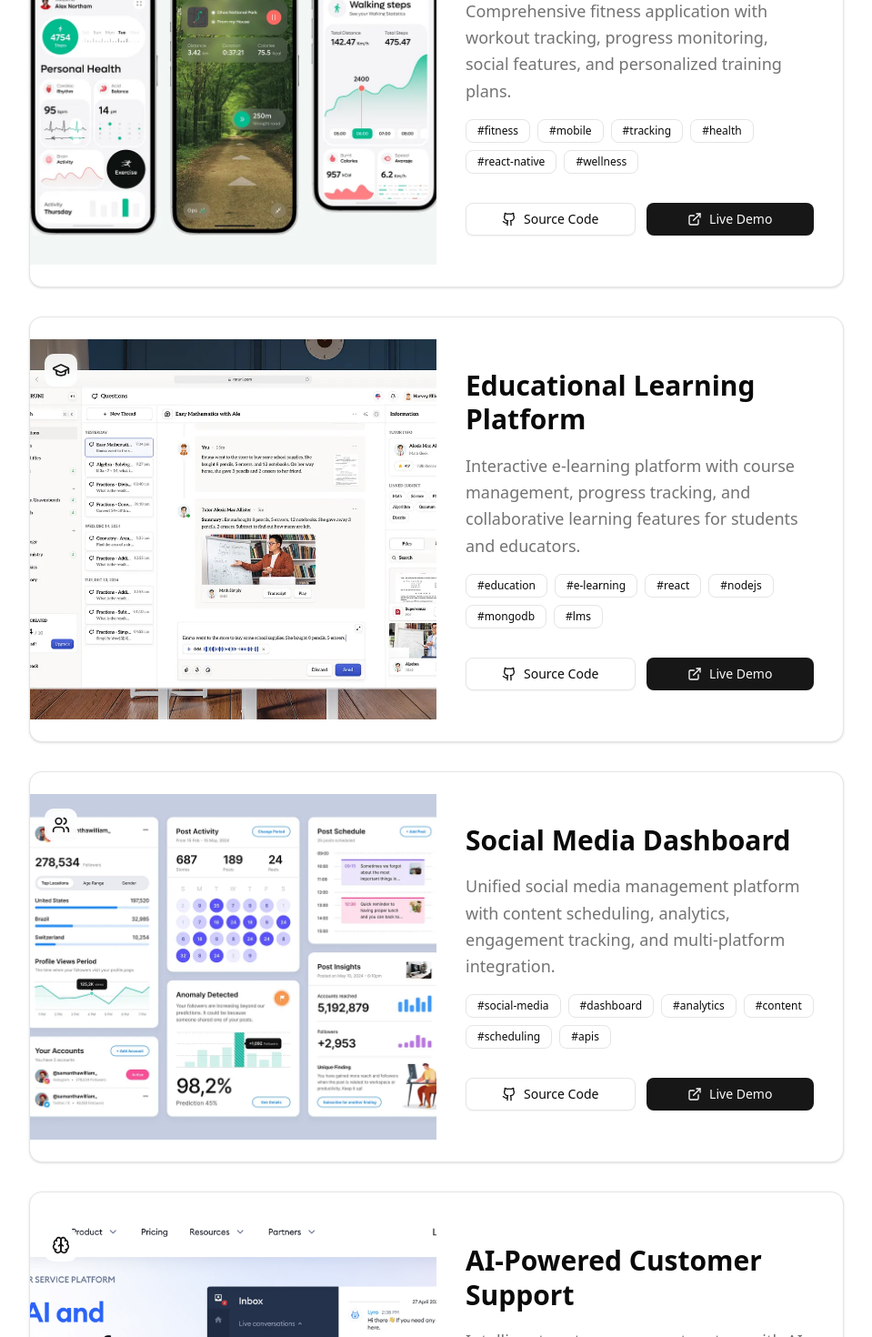
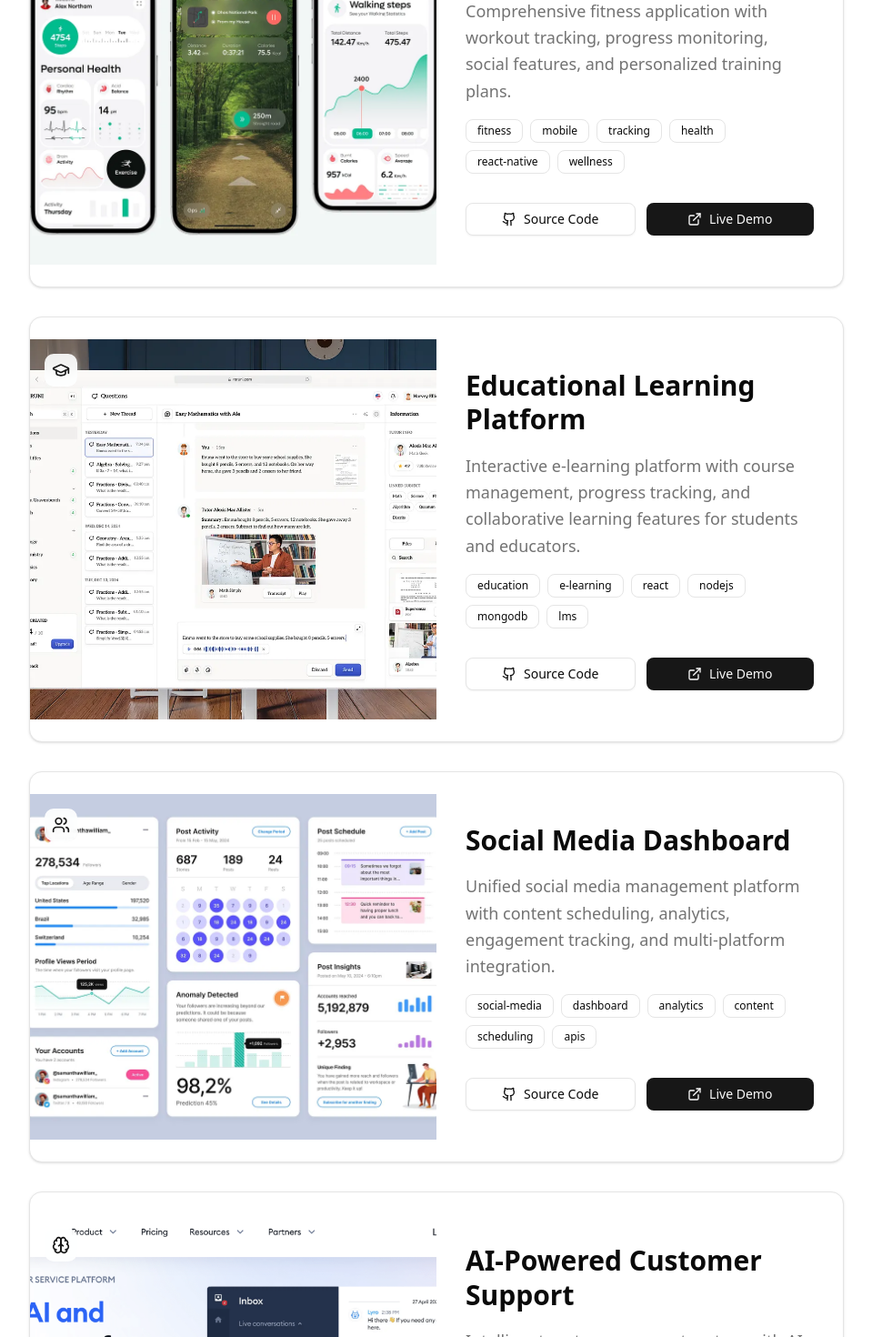
Before and after one commit to NafisRayan/NafisRayan-Portfolio, a Next.js app: page / in a window 1280 px wide. Shown: the part 4720-6190 px from the top of the page at 91% size, without its empty margins (160-1119 px from the left). Built offline with nearby package versions, Linux system fonts and the light colour scheme.

Commit message:
fix: Remove hash symbols from project tags for consistency

```diff
--- a/src/components/projects-section.tsx
+++ b/src/components/projects-section.tsx
@@ -12,7 +12,7 @@ const projects = [
 		description: "Full-featured e-commerce solution with product catalog, shopping cart, payment integration, and order management system.",
 		icon: ShoppingCart,
 		image: "/projects/E-commerce Platform.png",
-		tags: ["#ecommerce", "#react", "#nodejs", "#stripe", "#mongodb", "#responsive"],
+tags: ["ecommerce", "react", "nodejs", "stripe", "mongodb", "responsive"],
 		sourceCode: "#",
 		demoUrl: "#",
 	},
@@ -21,7 +21,7 @@ const projects = [
 		description: "Comprehensive fitness application with workout tracking, progress monitoring, social features, and personalized training plans.",
 		icon: Activity,
 		image: "/projects/Fitness Tracking App.png",
-		tags: ["#fitness", "#mobile", "#tracking", "#health", "#react-native", "#wellness"],
+tags: ["fitness", "mobile", "tracking", "health", "react-native", "wellness"],
 		sourceCode: "#",
 		demoUrl: "#",
 	},
@@ -30,7 +30,7 @@ const projects = [
 		description: "Interactive e-learning platform with course management, progress tracking, and collaborative learning features for students and educators.",
 		icon: GraduationCap,
 		image: "/projects/ducational Learning Platform.png",
-		tags: ["#education", "#e-learning", "#react", "#nodejs", "#mongodb", "#lms"],
+tags: ["education", "e-learning", "react", "nodejs", "mongodb", "lms"],
 		sourceCode: "#",
 		demoUrl: "#",
 	},
@@ -39,7 +39,7 @@ const projects = [
 		description: "Unified social media management platform with content scheduling, analytics, engagement tracking, and multi-platform integration.",
 		icon: Users,
 		image: "/projects/Social Media Dashboard.png",
-		tags: ["#social-media", "#dashboard", "#analytics", "#content", "#scheduling", "#apis"],
+tags: ["social-media", "dashboard", "analytics", "content", "scheduling", "apis"],
 		sourceCode: "#",
 		demoUrl: "#",
 	},
@@ -48,7 +48,7 @@ const projects = [
 		description: "Intelligent customer support system with AI chatbots, automated ticket routing, and sentiment analysis for enhanced customer experience.",
 		icon: Brain,
 		image: "/projects/AI-Powered Customer Support.png",
-		tags: ["#ai", "#nlp", "#chatbot", "#react", "#nodejs", "#machine-learning"],
+tags: ["ai", "nlp", "chatbot", "react", "nodejs", "machine-learning"],
 		sourceCode: "#",
 		demoUrl: "#",
 	},
@@ -57,7 +57,7 @@ const projects = [
 		description: "Mobile financial application with account management, transaction history, budgeting tools, and secure payment processing.",
 		icon: Smartphone,
 		image: "/projects/Fintech Mobile App.png",
-		tags: ["#fintech", "#react-native", "#mobile", "#payments", "#security", "#banking"],
+tags: ["fintech", "react-native", "mobile", "payments", "security", "banking"],
 		sourceCode: "#",
 		demoUrl: "#",
 	},
@@ -66,7 +66,7 @@ const projects = [
 		description: "Comprehensive health monitoring dashboard with AI insights, data visualization, and predictive analytics for personalized healthcare.",
 		icon: Activity,
 		image: "/projects/AI-Powered Health Dashboard.png",
-		tags: ["#healthcare", "#ai", "#dashboard", "#data-viz", "#react", "#analytics"],
+tags: ["healthcare", "ai", "dashboard", "data-viz", "react", "analytics"],
 		sourceCode: "#",
 		demoUrl: "#",
 	},
@@ -75,7 +75,7 @@ const projects = [
 		description: "Advanced cryptocurrency trading platform with real-time market data, portfolio management, and secure transaction processing.",
 		icon: CreditCard,
 		image: "/projects/Crypto Trading Platform.png",
-		tags: ["#crypto", "#trading", "#blockchain", "#react", "#websockets", "#fintech"],
+tags: ["crypto", "trading", "blockchain", "react", "websockets", "fintech"],
 		sourceCode: "#",
 		demoUrl: "#",
 	},
@@ -84,7 +84,7 @@ const projects = [
 		description: "Augmented reality application for product visualization, allowing customers to view products in their real environment before purchase.",
 		icon: Eye,
 		image: "/projects/AR Product Visualization.png",
-		tags: ["#ar", "#webxr", "#threejs", "#mobile", "#ecommerce", "#visualization"],
+tags: ["ar", "webxr", "threejs", "mobile", "ecommerce", "visualization"],
 		sourceCode: "#",
 		demoUrl: "#",
 	},
@@ -93,7 +93,7 @@ const projects = [
 		description: "An interactive 3D product visualization tool that allows users to customize and configure products in real-time with advanced rendering capabilities.",
 		icon: Box,
 		image: "/projects/3D Product Configurator.png",
-		tags: ["#threejs", "#webgl", "#3d", "#react", "#typescript", "#customization"],
+tags: ["threejs", "webgl", "3d", "react", "typescript", "customization"],
 		sourceCode: "#",
 		demoUrl: "#",
 	},
@@ -102,7 +102,7 @@ const projects = [
 		description: "Business intelligence dashboard for revenue tracking, financial analytics, and performance monitoring with real-time insights.",
 		icon: TrendingUp,
 		image: "/projects/Revenue Tracking and Management App.png",
-		tags: ["#analytics", "#dashboard", "#revenue", "#business", "#charts", "#reporting"],
+tags: ["analytics", "dashboard", "revenue", "business", "charts", "reporting"],
 		sourceCode: "#",
 		demoUrl: "#",
 	},
@@ -111,7 +111,7 @@ const projects = [
 		description: "Immersive VR gaming experience with interactive environments, physics simulation, and multiplayer capabilities.",
 		icon: Gamepad2,
 		image: "/projects/Virtual Reality Game.png",
-		tags: ["#vr", "#webxr", "#gaming", "#threejs", "#physics", "#multiplayer"],
+tags: ["vr", "webxr", "gaming", "threejs", "physics", "multiplayer"],
 		sourceCode: "#",
 		demoUrl: "#",
 	},
```
